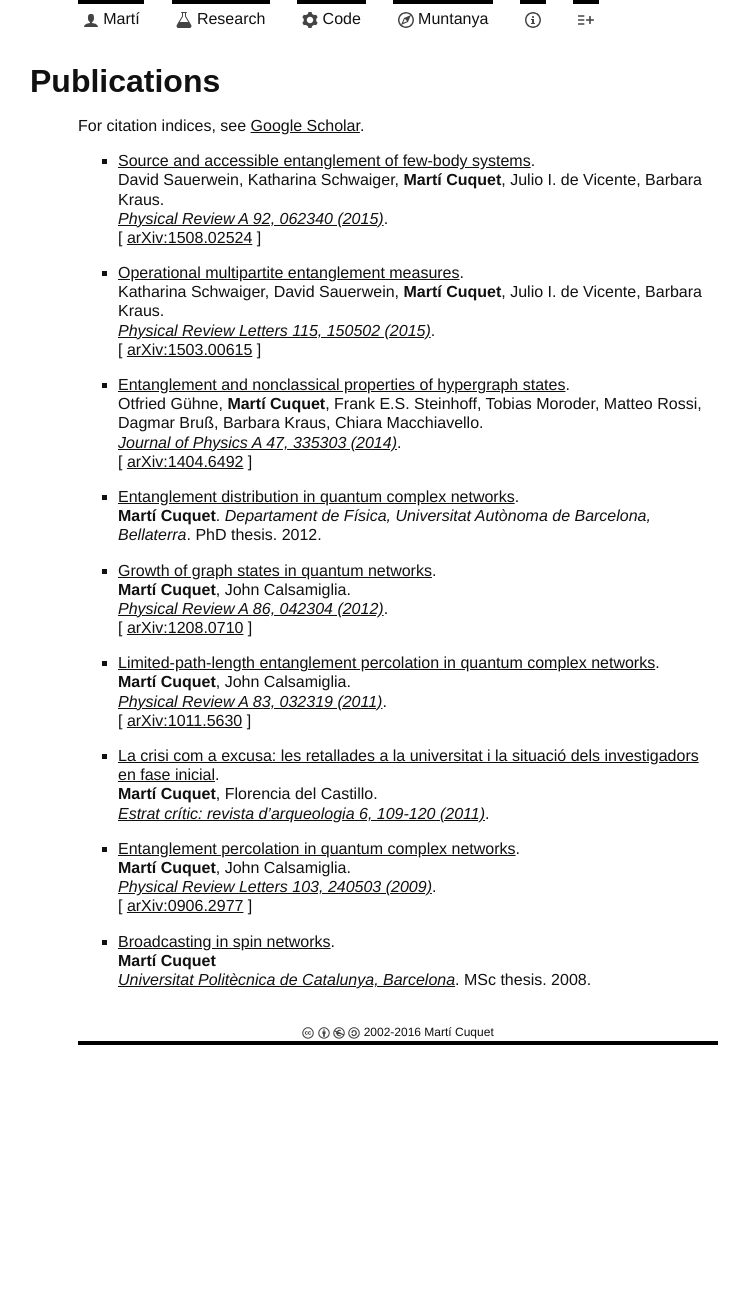
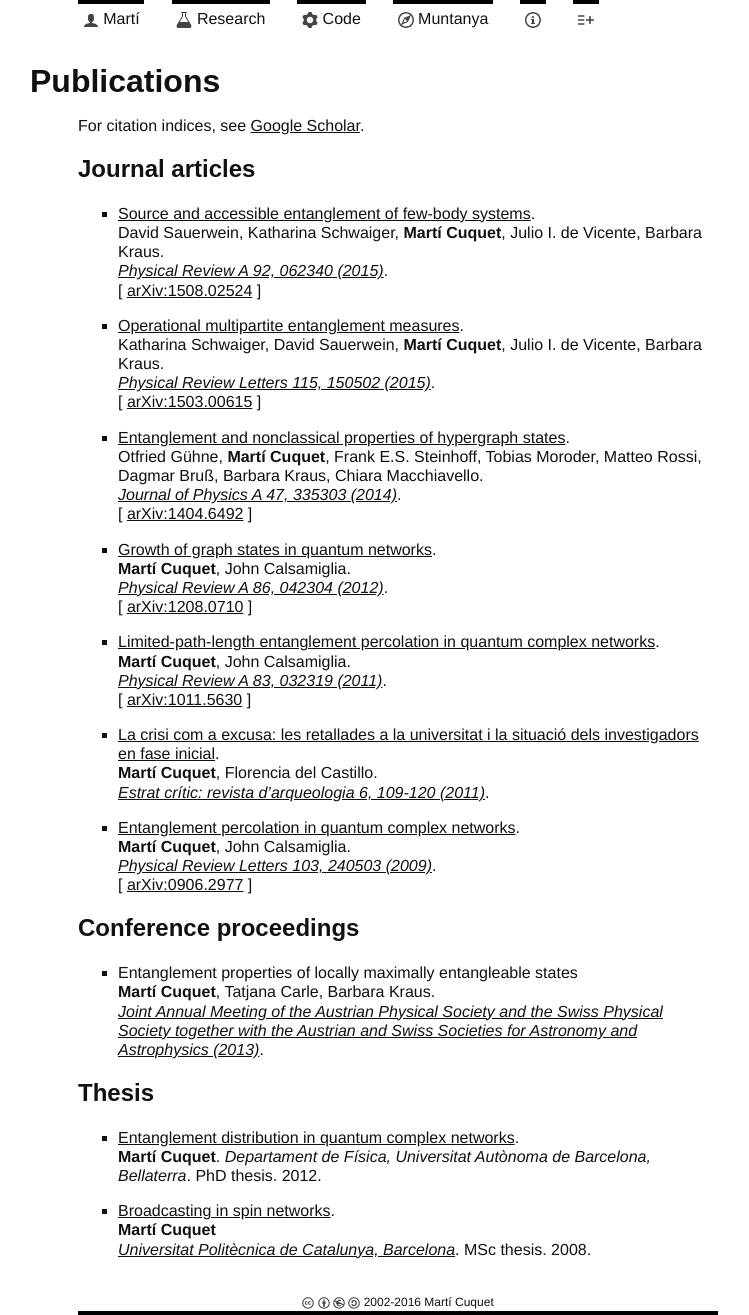
Before and after one commit to mcuquet/mcuquet.github.io, a Jekyll site: the page built from Research/Publications.md, in a window 1280 px wide. Shown: the whole page, without its empty margins (242-991 px from the left). Built offline with Jekyll 4.4.1, drawn with Linux system fonts in a browser that asks for light colours; before the commit the page ends 1045 px from its top, so only the background shows below that.

Commit message:
chg: split pubs in categories

```diff
--- a/Research/Publications.md
+++ b/Research/Publications.md
@@ -6,6 +6,8 @@ permalink: /Research/Publications/
 ---
 
 For citation indices, see [Google Scholar](https://scholar.google.at/citations?user=540UR0IAAAAJ).
+
+## Journal articles
 
 - [Source and accessible entanglement of few-body systems](Source and accessible entanglement of few-body systems).
   David Sauerwein, Katharina Schwaiger, **Martí Cuquet**, Julio I. de Vicente, Barbara Kraus.
@@ -45,6 +43,18 @@ For citation indices, see [Google Scholar](https://scholar.google.at/citations?u
   _[Physical Review Letters 103, 240503 (2009)](http://dx.doi.org/10.1103/PhysRevLett.103.240503)_.
   [ [arXiv:0906.2977](http://arxiv.org/abs/0906.2977) ]
 
+## Conference proceedings
+
+- Entanglement properties of locally maximally entangleable states
+  **Martí Cuquet**, Tatjana Carle, Barbara Kraus.
+  _[Joint Annual Meeting of the Austrian Physical Society and the Swiss Physical Society together with the Austrian and Swiss Societies for Astronomy and Astrophysics (2013)](http://www.jku.at/conferences/content/e198715/)_.
+
+## Thesis
+
+- [Entanglement distribution in quantum complex networks](Entanglement distribution in quantum complex networks).
+  **Martí Cuquet**.
+  _Departament de Física, Universitat Autònoma de Barcelona, Bellaterra_. PhD thesis. 2012.
+
 - [Broadcasting in spin networks](Broadcasting in spin networks).
   **Martí Cuquet**
   _[Universitat Politècnica de Catalunya, Barcelona](http://upcommons.upc.edu/handle/2099.1/6010)_. MSc thesis. 2008.
```
Also changed, not shown: other parts of Research/Publications.md (+0 -4 lines).
